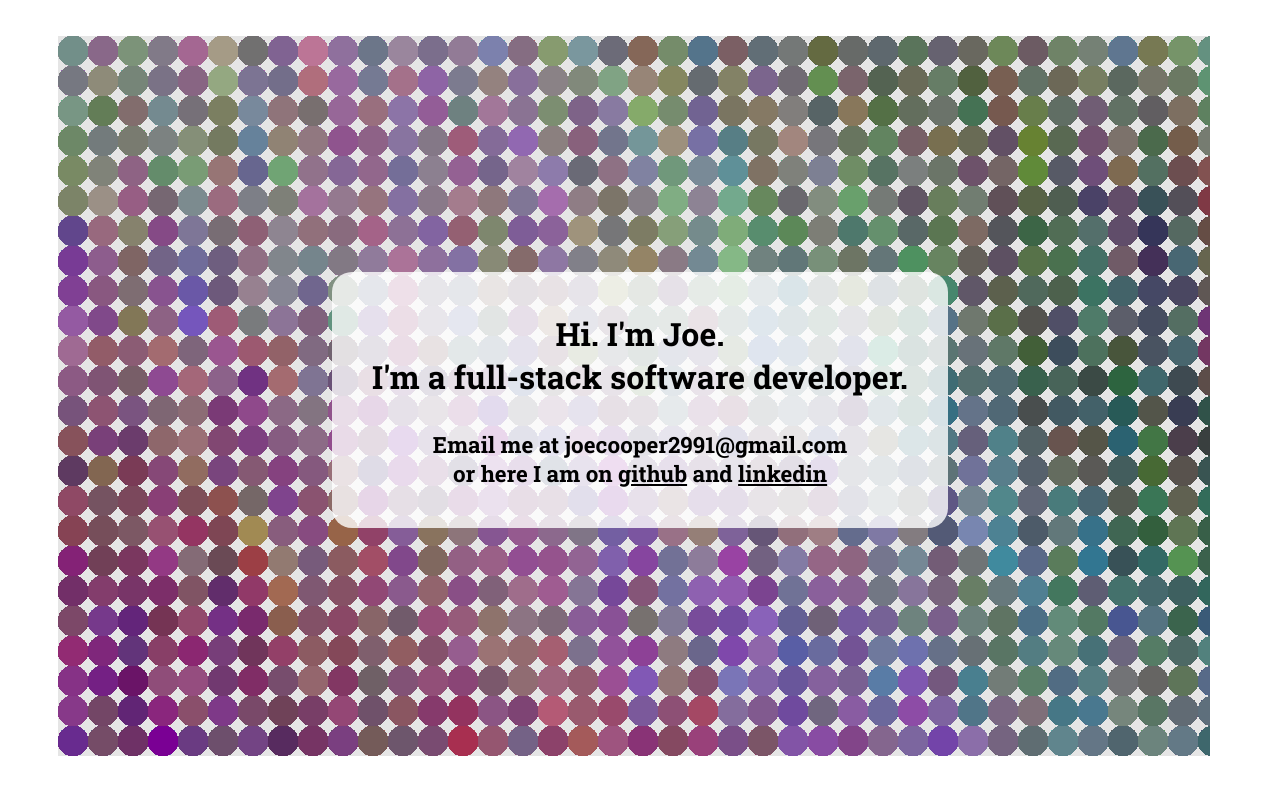
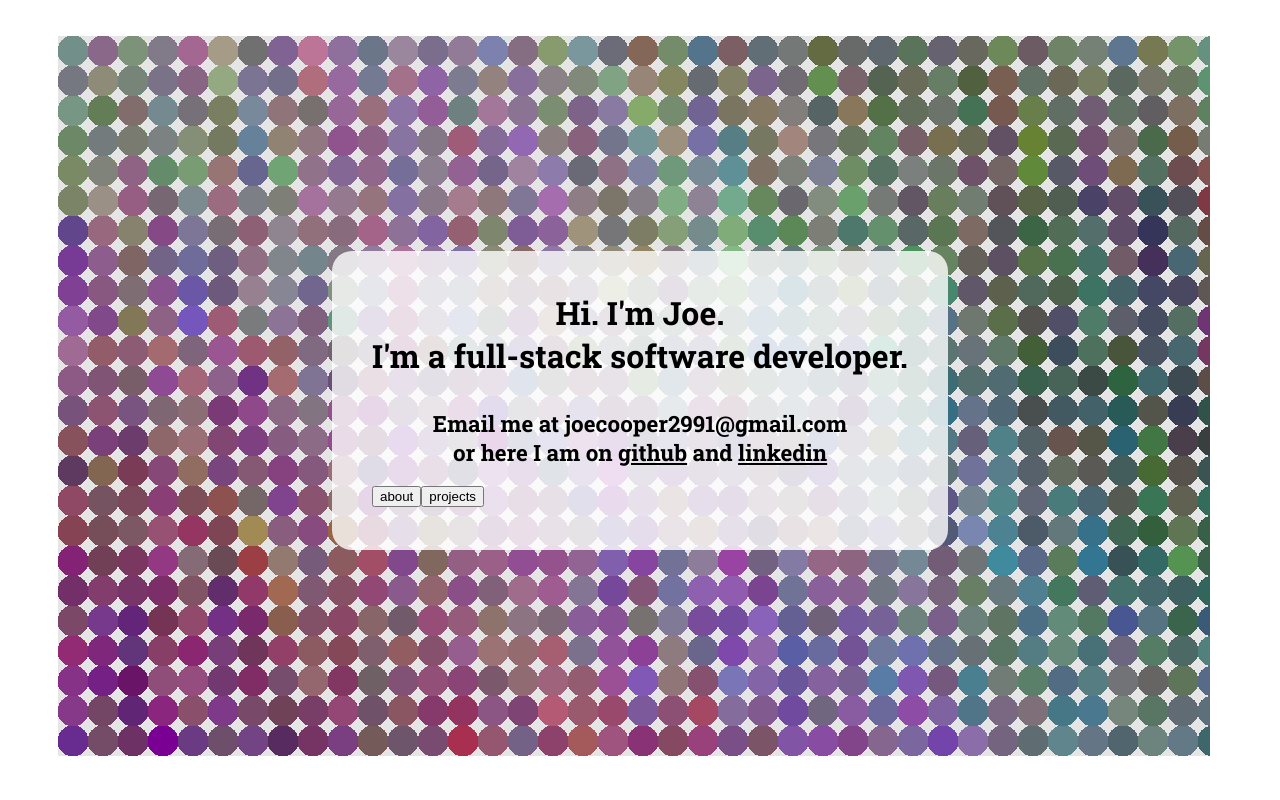
Before and after one commit to joecooper1/pf, a React (Create React App) app: page / in a window 1280 px wide. Shown: the top 800 px of the page. Built offline with nearby package versions, Linux system fonts and the light colour scheme.

Commit message:
enable buttons to scroll to sections

```diff
--- a/package.json
+++ b/package.json
@@ -11,6 +11,7 @@
     "react-dom": "^16.13.1",
     "react-icons": "^3.10.0",
     "react-scripts": "3.4.1",
+    "react-scroll-to-component": "^1.0.2",
     "react-slideshow-image": "^1.4.2",
     "styled-components": "^5.1.0"
   },
--- a/src/App.js
+++ b/src/App.js
@@ -1,4 +1,4 @@
-import React from "react";
+import React, { useRef } from "react";
 
 import { Window } from "./styles/App";
 
@@ -9,20 +9,39 @@ import About from "./components/About";
 
 import useWindowDimensions from "./utils/useWindowDimensions";
 
+import scrollToComponent from "react-scroll-to-component";
+
 //Scroll to element function
 const scrollToBio = () => window.scrollTo(0, 0);
 
 function App() {
   const { height, width } = useWindowDimensions();
 
+  const aboutRef = useRef(null);
+  const projectsRef = useRef(null);
+
+  //Scroll to component
+  const scrollComponent = (ref) => {
+    if (ref === "about") {
+      scrollToComponent(aboutRef.current, { align: "top", duration: 1 });
+    } else if (ref === "projects") {
+      scrollToComponent(projectsRef.current, {align: 'top', duration: 1});
+    }
+  };
+
   return (
     <>
-    <Canvas height={height} width={width} />
-    <Window height={height} width={width}>
-      <Bio height={height} width={width} />
-      <About height={height} width={width} />
-      <ProjectBox scrollToBio={scrollToBio} height={height} width={width} />
-    </Window>
+      <Canvas height={height} width={width} />
+      <Window height={height} width={width}>
+        <Bio height={height} width={width} scrollComponent={scrollComponent} />
+        <About height={height} width={width} aboutRef={aboutRef} />
+        <ProjectBox
+          scrollToBio={scrollToBio}
+          height={height}
+          width={width}
+          projectsRef={projectsRef}
+        />
+      </Window>
     </>
   );
 }
--- a/src/components/About.js
+++ b/src/components/About.js
@@ -21,7 +21,7 @@ import {
 
 export default function About(props) {
   return (
-    <View dimensions={props}>
+    <View dimensions={props} ref={props.aboutRef}>
       <Text dimensions={props}>
         I've been using code - terrible, convoluted, wildly inefficient code -
         in my artistic projects for years, to create interactive performances
--- a/src/components/Bio.js
+++ b/src/components/Bio.js
@@ -19,6 +19,8 @@ export default function Bio(props) {
             linkedin
           </Link>
         </SmallText>
+        <button dimensions={props} onClick={() => {props.scrollComponent('about')}}>about</button>
+        <button dimensions={props} onClick={() => {props.scrollComponent('projects')}}>projects</button>
       </SmallView>
     </View>
   );
--- a/src/components/ProjectBox.js
+++ b/src/components/ProjectBox.js
@@ -13,7 +13,7 @@ import { projectData } from "../data/projectData";
 
 export default function ProjectBox(props) {
   return (
-    <Portfolio>
+    <Portfolio ref={props.projectsRef}>
       <PortfolioTitle dimensions={props}>Portfolio</PortfolioTitle>
       <Box dimensions={props}>
         {projectData.map((data) => {
```
Also changed, not shown: 1 other file (tests, documents, lock files or other folders).
